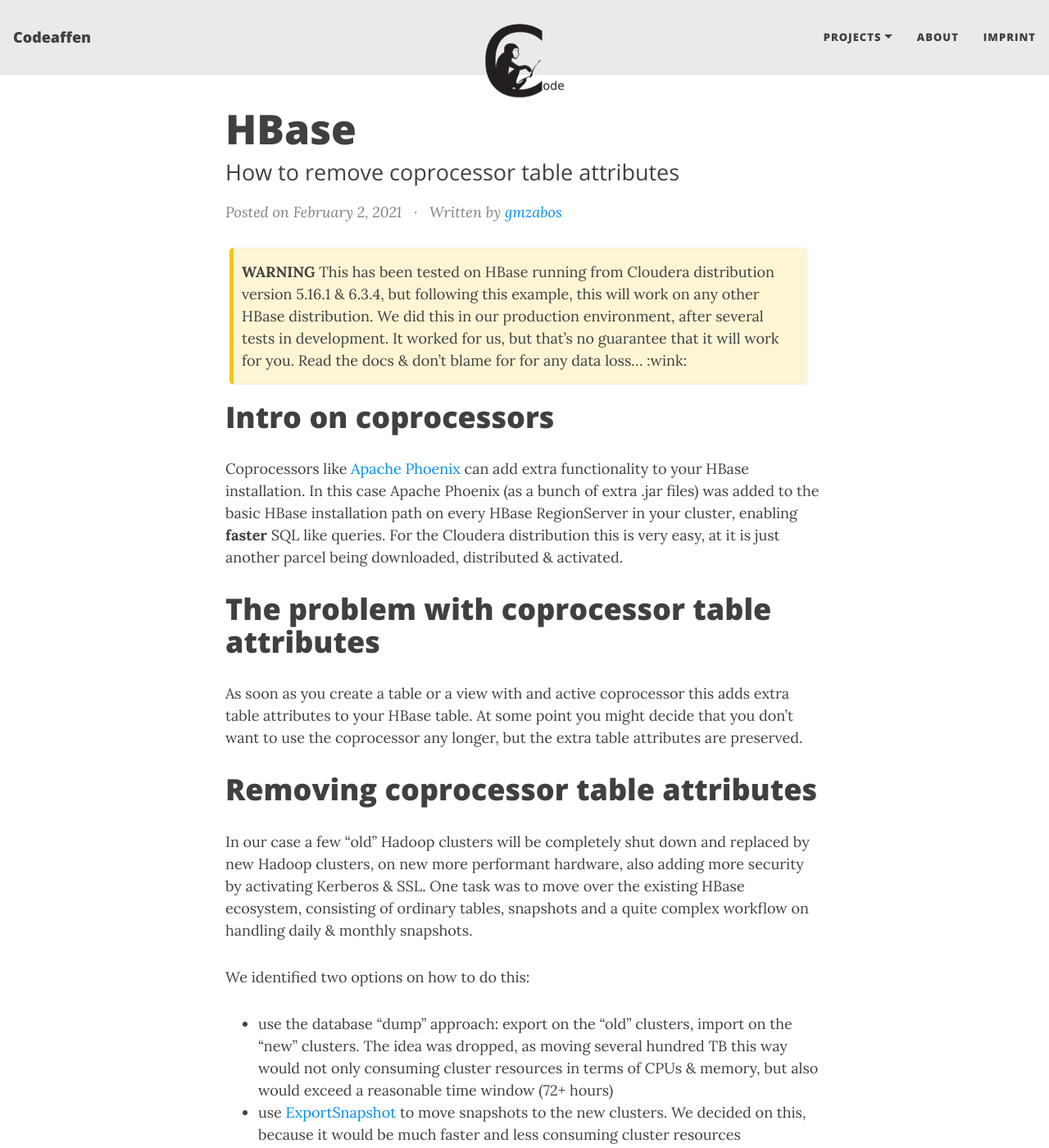
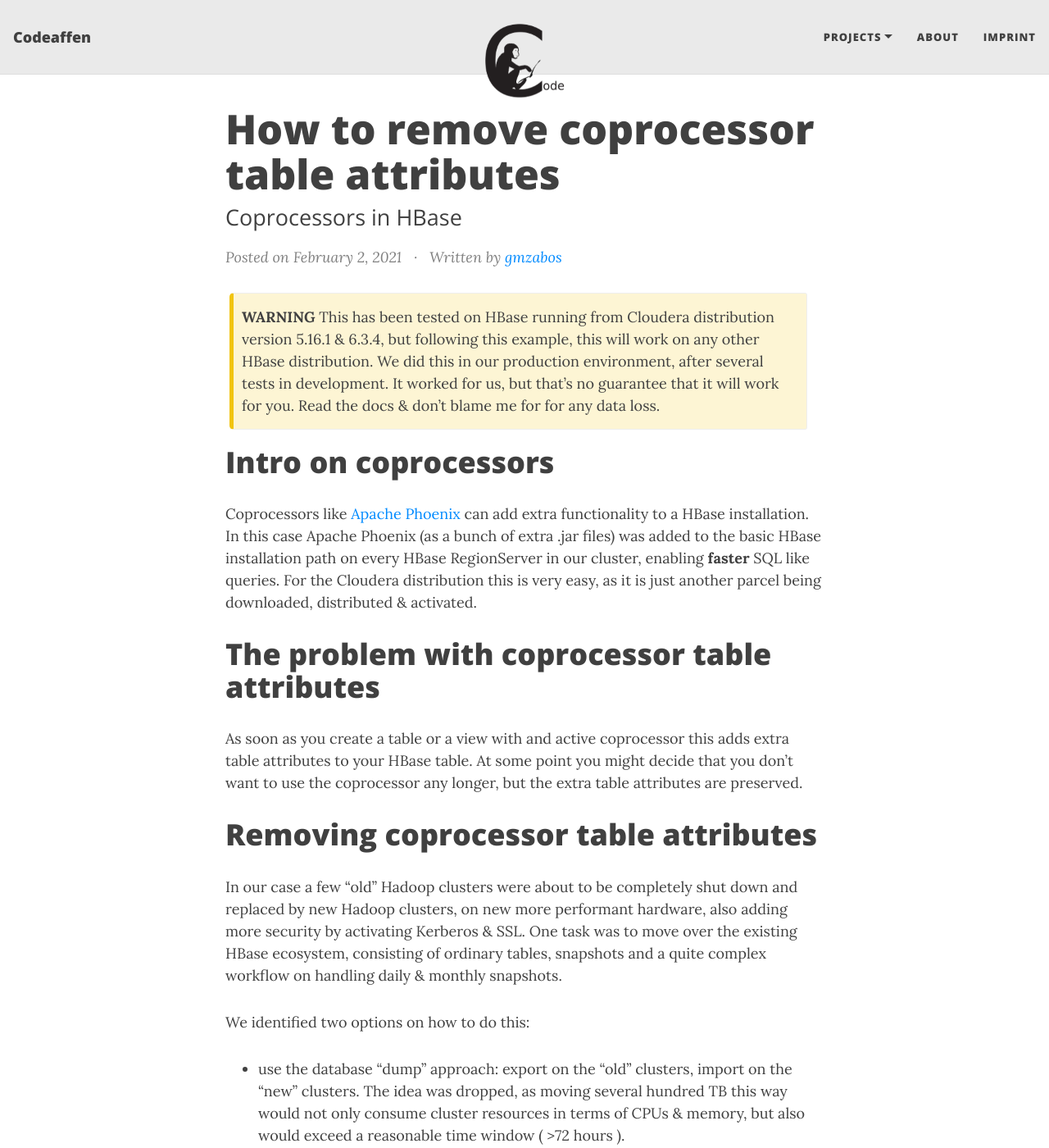
Before and after one commit to codeaffen/codeaffen.org, a Jekyll site: the page built from _posts/2021-02-02-hbase-coprocessors.md, in a window 1280 px wide and 1400 px high. Shown: the whole window at 82% size. Built offline with Jekyll 4.4.1, drawn with Linux system fonts in a browser that asks for light colours; nearby versions of some CDN libraries; comment, search, counter and statistics services are not loaded; some of the changed text lies outside the part shown.

Commit message:
fix typos, cleanup messy language (#64)
* fix typos, cleanup

```diff
--- a/_posts/2021-02-02-hbase-coprocessors.md
+++ b/_posts/2021-02-02-hbase-coprocessors.md
@@ -1,30 +1,30 @@
 ---
 layout: post
-title: HBase
-subtitle: How to remove coprocessor table attributes
+title: How to remove coprocessor table attributes
+subtitle: Coprocessors in HBase
 tags: [apache, hadoop, hbase, phoenix, coprocessor]
 author: gmzabos
 ---
 
 {: .box-warning}
-**WARNING** This has been tested on HBase running from Cloudera distribution version 5.16.1 & 6.3.4, but following this example, this will work on any other HBase distribution. We did this in our production environment, after several tests in development. It worked for us, but that's no guarantee that it will work for you. Read the docs & don't blame for for any data loss... :wink:
+**WARNING** This has been tested on HBase running from Cloudera distribution version 5.16.1 & 6.3.4, but following this example, this will work on any other HBase distribution. We did this in our production environment, after several tests in development. It worked for us, but that's no guarantee that it will work for you. Read the docs & don't blame me for for any data loss.
 
 # Intro on coprocessors
-Coprocessors like [Apache Phoenix](http://phoenix.apache.org/) can add extra functionality to your HBase installation. In this case Apache Phoenix (as a bunch of extra .jar files) was added to the basic HBase installation path on every HBase RegionServer in your cluster, enabling **faster** SQL like queries. For the Cloudera distribution this is very easy, at it is just another parcel being downloaded, distributed & activated.
+Coprocessors like [Apache Phoenix](http://phoenix.apache.org/) can add extra functionality to a HBase installation. In this case Apache Phoenix (as a bunch of extra .jar files) was added to the basic HBase installation path on every HBase RegionServer in our cluster, enabling **faster** SQL like queries. For the Cloudera distribution this is very easy, as it is just another parcel being downloaded, distributed & activated.
 
 # The problem with coprocessor table attributes
 As soon as you create a table or a view with and active coprocessor this adds extra table attributes to your HBase table. At some point you might decide that you don't want to use the coprocessor any longer, but the extra table attributes are preserved.
 
 # Removing coprocessor table attributes
-In our case a few "old" Hadoop clusters will be completely shut down and replaced by new Hadoop clusters, on new more performant hardware, also adding more security by activating Kerberos & SSL. One task was to move over the existing HBase ecosystem, consisting of ordinary tables, snapshots and a quite complex workflow on handling daily & monthly snapshots.
+In our case a few "old" Hadoop clusters were about to be completely shut down and replaced by new Hadoop clusters, on new more performant hardware, also adding more security by activating Kerberos & SSL. One task was to move over the existing HBase ecosystem, consisting of ordinary tables, snapshots and a quite complex workflow on handling daily & monthly snapshots.
 
 We identified two options on how to do this:
-- use the database "dump" approach: export on the "old" clusters, import on the "new" clusters. The idea was dropped, as moving several hundred TB this way would not only consuming cluster resources in terms of CPUs & memory, but also would exceed a reasonable time window (72+ hours)
-- use [ExportSnapshot](https://hbase.apache.org/apidocs/org/apache/hadoop/hbase/snapshot/ExportSnapshot.html) to move snapshots to the new clusters. We decided on this, because it would be much faster and less consuming cluster resources
+- use the database "dump" approach: export on the "old" clusters, import on the "new" clusters. The idea was dropped, as moving several hundred TB this way would not only consume cluster resources in terms of CPUs & memory, but also would exceed a reasonable time window ( >72 hours ).
+- use [ExportSnapshot](https://hbase.apache.org/apidocs/org/apache/hadoop/hbase/snapshot/ExportSnapshot.html) to move snapshots to the new clusters. We decided on this, because it would be consuming less cluster resources and be much faster ( <1 hour ).
 
 Unfortunately, the new clusters didn't have the Apache Phoenix coprocessor available (as we had discontinued using Apache Phoenix after an initial PoC). With this different setup, the import on the new clusters using ``clone_snapshot`` and/or ``restore_snapshot`` was failing, also resulting in the imported table being 'stuck', eventually having a negative impact on all other HBase procedures running on the new clusters.
 
-This is how we tackled this problem.
+This is how we did tackle this problem.
 
 ## Deactivate HBase sanity checks which are ACTIVE by default
 - Make an entry in ``hbase-site.xml`` to set ``hbase.table.sanity.checks`` to ``false``
```
